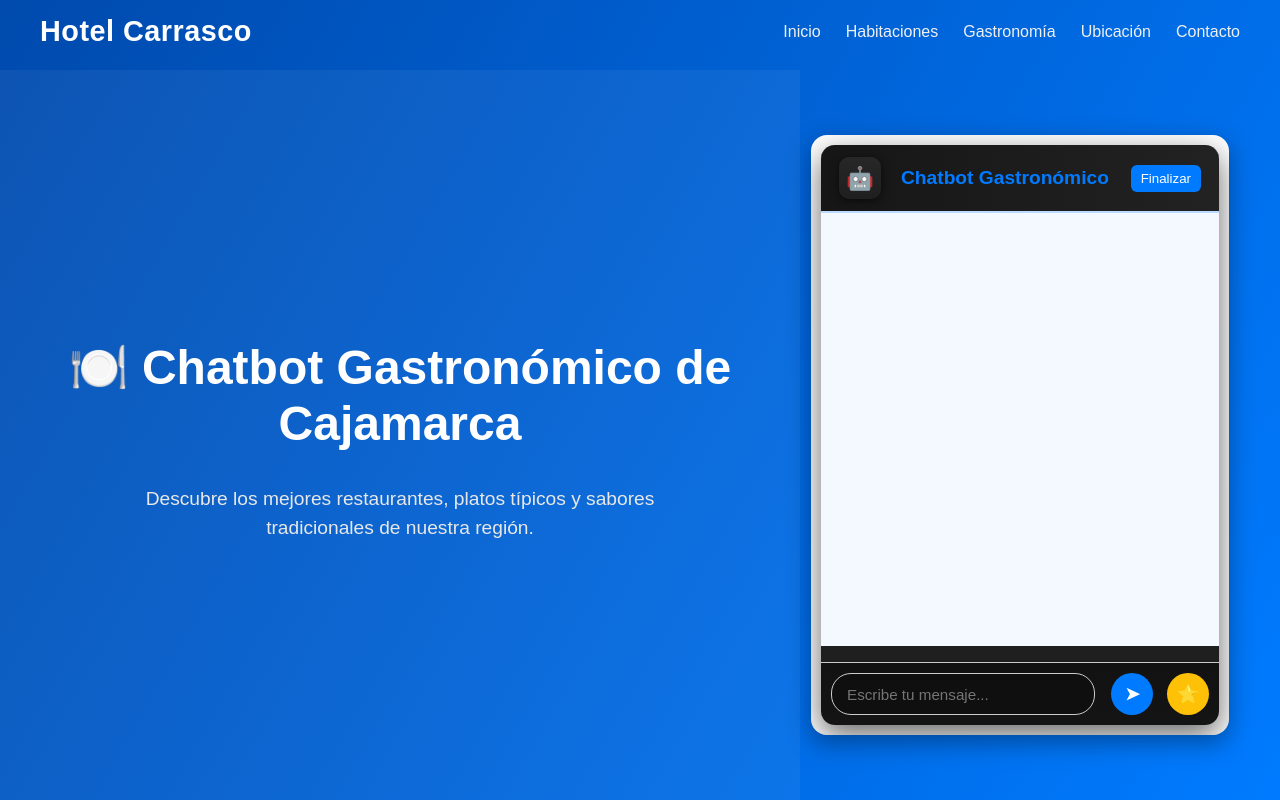
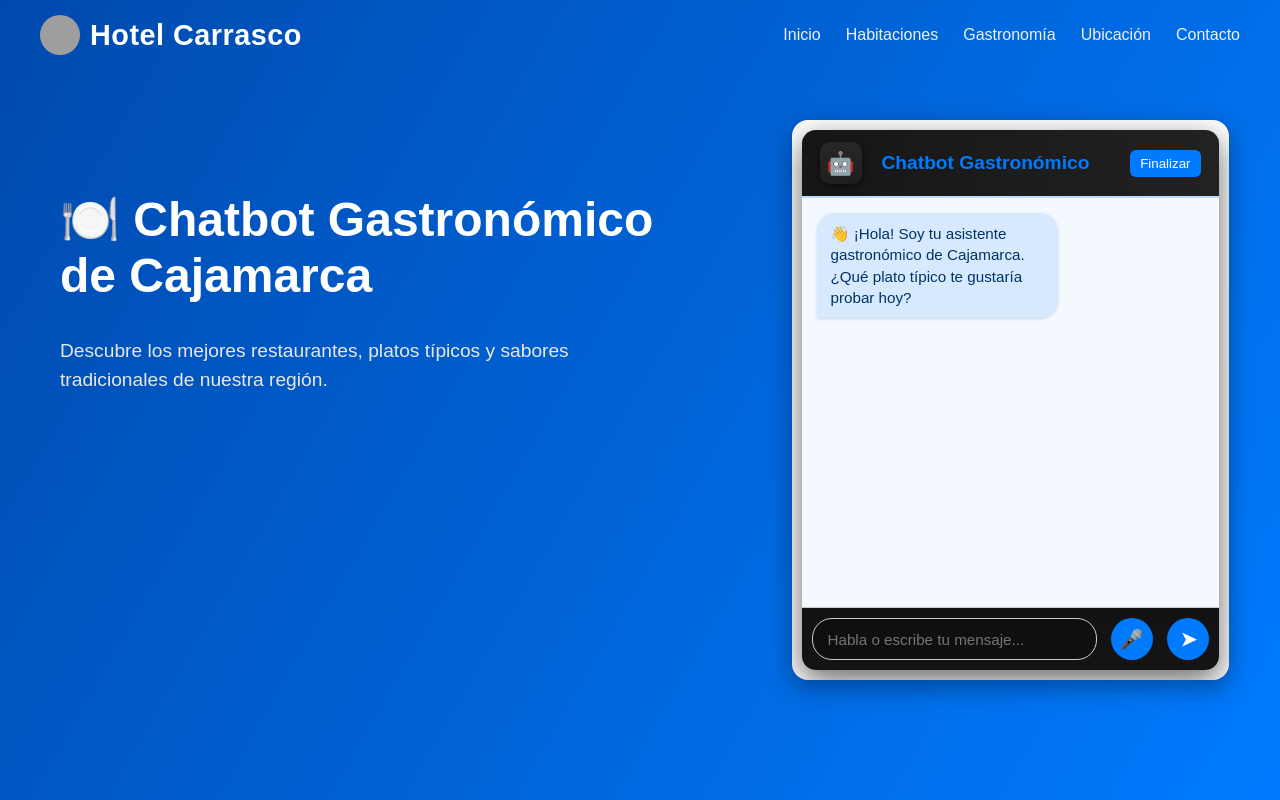
Before and after one commit to EduardoGalvez90/Chatbot_Proyecto_Capstone, a Flask app: page / in a window 1280 px wide. Run offline with Flask 3, Linux system fonts and the light colour scheme; grey boxes are pictures that could not be loaded.

Commit message:
Primer commit de mi chatbot gastronómico

```diff
--- a/app.py
+++ b/app.py
@@ -6,14 +6,17 @@ import re
 from dotenv import load_dotenv
 
 load_dotenv()
-
 app = Flask(__name__)
 
+# 🔹 Configurar API de Gemini
 genai.configure(api_key=os.getenv("GOOGLE_API_KEY"))
 model = genai.GenerativeModel("models/gemini-2.0-flash")
 
 ultimo_plato = None
 
+# -------------------------------
+# SINÓNIMOS DE PLATOS
+# -------------------------------
 SINONIMOS = {
     "chancho": "cerdo",
     "chicharron": "chicharrón",
@@ -28,6 +31,9 @@ SINONIMOS = {
     "chochoca": "sopa de trigo"
 }
 
+# -------------------------------
+# FUNCIONES DE UTILIDAD
+# -------------------------------
 def normalizar_plato(texto):
     texto = texto.lower().strip()
     texto = re.sub(r"[^\w\sáéíóúñ]", "", texto)
@@ -39,29 +45,30 @@ def normalizar_plato(texto):
 def buscar_restaurantes(plato):
     conexion = sqlite3.connect("restaurantes.db")
     cursor = conexion.cursor()
-    cursor.execute(
-        "SELECT nombre, direccion, tipos_comida FROM restaurantes WHERE LOWER(tipos_comida) LIKE ?",
-        ('%' + plato.lower() + '%',)
-    )
+    cursor.execute("""
+        SELECT nombre, direccion, tipos_comida
+        FROM restaurantes
+        WHERE LOWER(tipos_comida) LIKE ? OR LOWER(nombre) LIKE ?
+    """, ('%' + plato.lower() + '%', '%' + plato.lower() + '%'))
     resultados = cursor.fetchall()
     conexion.close()
     return resultados
 
+# -------------------------------
+# DETECCIÓN DE INTENCIÓN
+# -------------------------------
 def es_saludo(texto):
     return any(p in texto for p in ["hola", "buenas", "hey", "qué tal", "buenos días", "buenas tardes"])
 
 def es_agradecimiento(texto):
     return any(p in texto for p in ["gracias", "muchas gracias", "te agradezco"])
 
-def es_confirmacion(texto):
-    return texto.strip() in ["sí", "si", "claro", "ok", "de acuerdo"]
+def es_recomendacion_general(texto):
+    return any(p in texto for p in ["recomiend", "suger", "aconsej", "lugares para comer", "quiero comer"])
 
-def es_negacion(texto):
-    return texto.strip() in ["no", "nop", "no gracias"]
-
-def es_recomendacion_general(texto):
-    return any(p in texto for p in ["recomiend", "suger", "aconsej", "dame un lugar", "un sitio", "lugares para comer", "donde puedo comer"])
-
+# -------------------------------
+# RUTAS
+# -------------------------------
 @app.route("/")
 def home():
     return render_template("chat.html")
@@ -70,90 +77,56 @@ def home():
 def send_message():
     global ultimo_plato
 
-    user_message = request.json["message"].lower().strip()
+    data = request.get_json()
+    if not data or "message" not in data:
+        return jsonify({"response": "No se recibió mensaje válido."}), 400
+
+    user_message = data["message"].lower().strip()
     respuesta = ""
 
+    # 👋 SALUDO
     if es_saludo(user_message):
+        return jsonify({"response": "👋 ¡Hola! Soy tu asistente gastronómico de Cajamarca. ¿Qué plato típico te gustaría probar hoy?"})
+
+    # 🙏 AGRADECIMIENTO
+    if es_agradecimiento(user_message):
+        return jsonify({"response": "😊 ¡De nada! Me alegra poder ayudarte. ¿Quieres que te recomiende otro plato o restaurante?"})
+
+    # 🍽️ RECOMENDACIONES GENERALES
+    if es_recomendacion_general(user_message):
         return jsonify({
-            "response": "👋 ¡Hola! Soy tu asistente gastronómico de Cajamarca. ¿Qué plato típico te gustaría probar hoy?"
+            "response": (
+                "🍽️ Aquí tienes algunos lugares populares en Cajamarca:\n"
+                "🏠 El Cumbe – Jr. Del Comercio 456 (Cuy frito, Caldo verde)\n"
+                "🏠 Sabores del Inca – Jr. Puga 987 (Sopa de morón, Cuy frito)\n"
+                "🏠 La Collpa – Baños del Inca Km 5 (Trucha frita, Chicharrón de cerdo)\n"
+                "🏠 El Porongo – Jr. Cruz de Piedra 416 (Ceviche, Trucha Frita)\n"
+                "🏠 Rokys – Av. Hoyos Rubio 950 (Pollo a la brasa)"
+            )
         })
 
-    if es_agradecimiento(user_message):
-        return jsonify({
-            "response": "😊 ¡De nada! Me alegra poder ayudarte. ¿Te gustaría que te recomiende otro plato o restaurante de Cajamarca?"
-        })
+    # 🔍 BÚSQUEDA DE PLATOS
+    if any(p in user_message for p in ["dónde", "donde", "quiero", "comer", "probar"]):
+        plato = normalizar_plato(user_message)
+        resultados = buscar_restaurantes(plato)
+        if resultados:
+            ultimo_plato = plato
+            respuesta = f"🍽️ Aquí tienes opciones para disfrutar de {plato}:\n"
+            for nombre, direccion, tipo in resultados:
+                respuesta += f"🏠 {nombre}\n📍 {direccion}\n🍽️ {tipo}\n\n"
+            return jsonify({"response": respuesta})
+        else:
+            return jsonify({"response": f"😕 No encontré lugares con {plato}, pero puedo recomendarte cuy frito o caldo verde."})
 
-    if es_confirmacion(user_message):
-        if ultimo_plato:
-            restaurantes = buscar_restaurantes(ultimo_plato)
-            if restaurantes:
-                respuesta = f"🍽️ Aquí tienes opciones en Cajamarca para disfrutar de **{ultimo_plato}**:\n"
-                for nombre, direccion, tipo in restaurantes:
-                    respuesta += f"🏠 {nombre}\n📍 {direccion}\n🍽️ Especialidades: {tipo}\n\n"
-                respuesta += "¿Deseas que te recomiende otro plato típico o lugar similar?"
-                return jsonify({"response": respuesta})
-        return jsonify({
-            "response": "😊 ¡Perfecto! Dime qué plato te gustaría que te recomiende."
-        })
-
-    if es_negacion(user_message):
-        ultimo_plato = None
-        return jsonify({
-            "response": "Está bien 😊. En Cajamarca también puedes probar platos como el **cuy frito**, el **caldo verde** o el **chicharrón**. "
-                        "¿Te gustaría información sobre alguno de ellos?"
-        })
-
-    if es_recomendacion_general(user_message):
-        respuesta = (
-            "🍽️ Aquí tienes algunos lugares populares para disfrutar en Cajamarca:\n"
-            "🏠 Restaurante El Cumbe – Jr. Del Comercio 456 (Cuy frito, Caldo verde)\n"
-            "🏠 Sabores del Inca – Jr. Puga 987 (Cuy frito, Sopa de morón)\n"
-            "🏠 La Collpa – Carretera Baños del Inca Km 5 (Trucha frita, Chicharrón de cerdo)\n"
-            "🏠 El Porongo – Jr. Cruz de Piedra 416 (Ceviche, Trucha Frita)\n"
-            "🏠 Rokys – Av. Hoyos Rubio 950 (Pollo a la brasa)\n\n"
-            "¿Quieres que te recomiende según un plato específico?"
-        )
-        return jsonify({"response": respuesta})
-
-    if any(p in user_message for p in ["dónde", "donde", "quiero", "comer", "probar", "restaurante", "lugar"]):
-        plato_encontrado = re.sub(r"(donde|dónde|quiero|comer|probar|restaurante|lugar|puedo|un|una|el|la|\?)", "", user_message).strip()
-        plato_normalizado = normalizar_plato(plato_encontrado)
-
-        if not plato_normalizado or plato_normalizado == "":
-            respuesta = (
-                "🍽️ Aquí tienes algunos lugares populares para disfrutar en Cajamarca:\n"
-                "🏠 Restaurante El Cumbe – Jr. Del Comercio 456 (Cuy frito, Caldo verde)\n"
-                "🏠 Sabores del Inca – Jr. Puga 987 (Cuy frito, Sopa de morón)\n"
-                "🏠 La Collpa – Carretera Baños del Inca Km 5 (Trucha frita, Chicharrón de cerdo)\n"
-                "🏠 El Porongo – Jr. Cruz de Piedra 416 (Ceviche, Trucha Frita)\n"
-                "🏠 Rokys – Av. Hoyos Rubio 950 (Pollo a la brasa)\n\n"
-                "¿Quieres que te recomiende un plato típico de alguno?"
-            )
-            return jsonify({"response": respuesta})
-
-        resultados = buscar_restaurantes(plato_normalizado)
-        if resultados:
-            ultimo_plato = plato_normalizado
-            respuesta = f"🍽️ Aquí tienes opciones en Cajamarca para disfrutar de **{plato_normalizado}**:\n"
-            for nombre, direccion, tipo in resultados:
-                respuesta += f"🏠 {nombre}\n📍 {direccion}\n🍽️ Especialidades: {tipo}\n\n"
-            respuesta += "¿Deseas que te recomiende otro plato típico o lugar similar?"
-        else:
-            # Sugerencia si no se encuentra
-            ultimo_plato = None
-            respuesta = f"😕 No tengo registros exactos de **{plato_encontrado}**, pero puedo recomendar **cuy frito**, **caldo verde** o **chicharrón**. ¿Quieres que te diga dónde probar alguno?"
-        return jsonify({"response": respuesta})
-
+    # 🧠 RESPUESTA DE GEMINI
     try:
-        respuesta_ia = model.generate_content(
-            f"Eres un asistente gastronómico en Cajamarca. Responde solo sobre comida local. El usuario dice: '{user_message}'"
-        )
+        respuesta_ia = model.generate_content(f"Eres un asistente gastronómico en Cajamarca. El usuario dice: '{user_message}'.")
         respuesta = respuesta_ia.text.strip()
-    except Exception:
+    except Exception as e:
+        print("Error Gemini:", e)
         respuesta = "No entendí bien tu mensaje. Puedo ayudarte con información sobre los mejores platos y restaurantes en Cajamarca."
 
     return jsonify({"response": respuesta})
 
-
 if __name__ == "__main__":
     app.run(debug=True)
--- a/templates/chat.html
+++ b/templates/chat.html
@@ -4,18 +4,22 @@
     <meta charset="utf-8" />
     <title>Chatbot Gastronómico de Comidas Cajamarquinas</title>
     <link rel="stylesheet" href="{{ url_for('static', filename='estilos.css') }}">
+    <link rel="stylesheet" href="https://unpkg.com/leaflet@1.9.4/dist/leaflet.css" />
     <style>
+        /* --- Fondo y estructura general --- */
         body {
              margin: 0;
     padding: 0;
     font-family: 'Poppins', sans-serif;
-            height: 100vh;
+    min-height: 100vh;
     display: flex;
     flex-direction: column;
     background: linear-gradient(120deg, #004aad, #007bff);
     color: white;
+    overflow-x: hidden;
         }
 
+        /* --- Barra superior --- */
         .top-bar {
             width: 100%;
             display: flex;
@@ -24,16 +28,26 @@
             background-color: transparent;
             padding: 15px 40px;
             color: #fff;
-            position: absolute;
+            position: fixed;
             top: 0;
             left: 0;
+            z-index: 10;
         }
 
         .top-bar .logo {
+            display: flex;
+            align-items: center;
+            gap: 10px;
             font-size: 1.8em;
             font-weight: bold;
             color: #fff;
             letter-spacing: 0.5px;
+        }
+
+        .top-bar .logo img {
+            width: 40px;
+            height: 40px;
+            border-radius: 50%;
         }
 
         .top-bar .menu {
@@ -52,22 +66,42 @@
             color: #ffd700;
         }
 
+        /* --- Contenedor principal --- */
        .main-container {
     flex: 1;
     display: flex;
+    flex-direction: column;
+    align-items: center;
+    justify-content: flex-start;
     width: 100%;
-            margin-top: 70px;
+    min-height: calc(100vh - 80px);
+    padding-top: 100px;
+    box-sizing: border-box;
 }
 
+        /* --- Fila con texto y chat --- */
+       .content-row {
+    display: flex;
+    justify-content: space-evenly;
+    align-items: flex-start;
+    width: 100%;
+    max-width: 1300px;
+    padding: 20px;
+    gap: 30px;
+    box-sizing: border-box;
+    margin-bottom: 40px;
+}
+
+        /* --- Información de la izquierda --- */
         .landing-info {
             flex: 1;
             display: flex;
             flex-direction: column;
             justify-content: center;
-            align-items: center;
-            padding: 60px;
-            text-align: center;
-            background: rgba(255, 255, 255, 0.05);
+            align-items: flex-start;
+            padding: 40px;
+            text-align: left;
+            min-width: 260px;
         }
 
         .landing-info h1 {
@@ -83,17 +117,19 @@
             line-height: 1.5;
         }
 
+        /* --- Chat a la derecha --- */
         .chatbot-area {
             flex: 0 0 480px;
             display: flex;
             align-items: center;
             justify-content: center;
-            padding-right: 40px;
+            padding-right: 20px;
+            margin: 0;
         }
 
         .chat-wrapper {
             width: 440px;
-            height: 600px;
+            height: 560px;
             background-color: #ffffff;
             color: #333;
             border-radius: 16px;
@@ -103,6 +139,7 @@
             flex-direction: column;
         }
 
+        /* --- Cabecera del chat --- */
         .chat-header {
             display: flex;
             justify-content: space-between;
@@ -118,10 +155,7 @@
             font-size: 1.2em;
         }
 
-        .bot-avatar {
-            font-size: 1.4em;
-            margin-right: 10px;
-        }
+        .bot-avatar { font-size: 1.4em; margin-right: 10px; }
 
         .btn-mini {
             background-color: #007bff;
@@ -132,28 +166,26 @@
             cursor: pointer;
             transition: background 0.3s;
         }
-        .btn-mini:hover {
-            background-color: #005ecb;
-        }
 
+        .btn-mini:hover { background-color: #005ecb; }
+
+        /* --- Caja de mensajes --- */
         .chat-box {
             flex: 1;
             padding: 15px;
             overflow-y: auto;
             background-color: #f4f8ff;
+            scroll-behavior: smooth;
         }
 
-        .msg {
-            margin-bottom: 12px;
-            display: flex;
-        }
+        .msg { margin-bottom: 12px; display: flex; }
 
         .msg.bot .msg-content {
             background-color: #d6e9ff;
             color: #003366;
             align-self: flex-start;
             border-radius: 18px 18px 18px 0;
-            box-shadow: 0 1px 3px rgba(0, 0, 0, 0.15);
+            box-shadow: 0 1px 3px rgba(0,0,0,0.15);
         }
 
         .msg.user .msg-content {
@@ -161,7 +193,7 @@
             color: white;
             align-self: flex-end;
             border-radius: 18px 18px 0 18px;
-            box-shadow: 0 1px 3px rgba(0, 0, 0, 0.15);
+            box-shadow: 0 1px 3px rgba(0,0,0,0.15);
         }
 
         .msg-content {
@@ -171,6 +203,7 @@
             line-height: 1.4em;
         }
 
+        /* --- Input del chat --- */
         .input-area {
             display: flex;
             padding: 10px;
@@ -187,78 +220,80 @@
             font-size: 0.95em;
         }
 
-        .send-btn {
+        .send-btn, .mic-btn {
             background-color: #007bff;
             color: white;
             border: none;
             border-radius: 50%;
             width: 42px;
             height: 42px;
-            margin-left: 8px;
+            margin-left: 6px;
             cursor: pointer;
-            font-size: 1.1em;
+            font-size: 1.2em;
             transition: background 0.3s ease;
         }
 
-        .send-btn:hover {
-            background-color: #005ecb;
+        .send-btn:hover, .mic-btn:hover { background-color: #005ecb; }
+
+        .mic-btn.listening {
+            background-color: #ff4d4d;
+            animation: pulse 1s infinite;
         }
 
-        .rating-btn {
-            background-color: #ffc107;
-            border: none;
-            border-radius: 50%;
-            width: 42px;
-            height: 42px;
-            margin-left: 6px;
-            cursor: pointer;
-            font-size: 1.1em;
-            transition: background 0.3s ease;
+        @keyframes pulse {
+            0% { box-shadow: 0 0 0 0 rgba(255,0,0,0.7); }
+            70% { box-shadow: 0 0 0 10px rgba(255,0,0,0); }
+            100% { box-shadow: 0 0 0 0 rgba(255,0,0,0); }
         }
 
-        .rating-btn:hover {
-            background-color: #e0a800;
+        /* --- Mapa debajo --- */
+        #map {
+            width: 90%;
+            height: 300px;
+            border-radius: 12px;
+            margin: 25px 0 40px 0;
+            box-shadow: 0 8px 25px rgba(0, 0, 0, 0.35);
         }
 
-        #quickOptions {
-            display: flex;
-            flex-wrap: wrap;
-            gap: 8px;
-            justify-content: center;
-            margin-top: 8px;
-            padding: 0 8px 8px;
+        /* --- Responsive --- */
+        @media (max-width: 1024px) {
+            .content-row {
+                flex-direction: column;
+                align-items: center;
             }
 
-        .quick-btn {
-            background-color: #007bff;
-            color: white;
-            border: none;
-            border-radius: 20px;
-            padding: 8px 16px;
-            cursor: pointer;
-            transition: background-color 0.3s ease;
-            font-size: 0.9em;
+            .landing-info {
+                align-items: center;
+                text-align: center;
             }
 
-        .quick-btn:hover {
-            background-color: #0056b3;
+            .chat-wrapper {
+                width: 90%;
+                height: 520px;
+                margin-top: 20px;
+            }
         }
     </style>
 </head>
 <body>
-
+    <!-- Barra superior -->
     <div class="top-bar">
-        <div class="logo">Hotel Carrasco</div>
+        <div class="logo">
+            <img src="{{ url_for('static', filename='hotel_icon.png') }}" alt="Hotel Icon">
+            Hotel Carrasco
+        </div>
         <div class="menu">
             <a href="">Inicio</a>
-            <a href="https://www.booking.com/hotel/pe/hostal-carrasco-cajamarca-cajamarca.es.html?aid=356980&label=gog235jc-10CAsosQFCI2hvc3RhbC1jYXJyYXNjby1jYWphbWFyY2EtY2FqYW1hcmNhSFJYA2ixAYgBAZgBM7gBF8gBDNgBA-gBAfgBAYgCAagCAbgC8_ShxwbAAgHSAiRhZjE1NWFmYy1kYzhlLTQ3ZWEtYjk2MS1kNjk3MDk0ZDg1MTPYAgHgAgE&sid=5cc63f1a38f0621d2122126e2125bbd0&dist=0&keep_landing=1&sb_price_type=total&type=total&#hp_facilities_box" target="_blank">Habitaciones</a>
-            <a href="https://megatoursperu.com/los-platos-tipicos-mas-ricos-de-cajamarca/" target="_blank" >Gastronomía</a>
-            <a href="https://www.google.com/maps/place/HOSTAL+CARRASCO/@-7.1440666,-78.5196318,17z/data=!4m20!1m10!3m9!1s0x91b25b644e0db9bd:0x708584e3a6081305!2sHOSTAL+CARRASCO!5m2!4m1!1i2!8m2!3d-7.1440666!4d-78.5196318!16s%2Fg%2F11m5dvf0dh!3m8!1s0x91b25b644e0db9bd:0x708584e3a6081305!5m2!4m1!1i2!8m2!3d-7.1440666!4d-78.5196318!16s%2Fg%2F11m5dvf0dh?entry=ttu&g_ep=EgoyMDI1MTAwNy4wIKXMDSoASAFQAw%3D%3D" target="_blank">Ubicación</a>
-            <a href="https://www.google.com/travel/search?q=hotel%20carrasco%20cajamarca&g2lb=4965990%2C4969803%2C72302247%2C72317059%2C72414906%2C72471280%2C72472051%2C72485658%2C72560029%2C72573224%2C72616120%2C72647020%2C72686036%2C72803964%2C72882230%2C72958624%2C72959983%2C73010541%2C73059275%2C73064764%2C73107089%2C73124299&hl=es-PE&gl=pe&cs=1&ssta=1&ts=CAEaSQopEicyJTB4OTFiMjViNjQ0ZTBkYjliZDoweDcwODU4NGUzYTYwODEzMDUSHBIUCgcI6Q8QCxgCEgcI6Q8QCxgDGAEyBAgAEAA&qs=CAEyE0Nnb0loYWFnc0xxYzRjSndFQUU4AkIJCQUTCKbjhIVwQgkJBRMIpuOEhXA&ap=ugEIb3ZlcnZpZXc&ictx=111" target="_blank">Contacto</a>
+            <a href="https://www.booking.com/hotel/pe/hostal-carrasco-cajamarca-cajamarca.es.html" target="_blank">Habitaciones</a>
+            <a href="https://megatoursperu.com/los-platos-tipicos-mas-ricos-de-cajamarca/" target="_blank">Gastronomía</a>
+            <a href="https://www.google.com/maps/place/HOSTAL+CARRASCO/" target="_blank">Ubicación</a>
+            <a href="https://www.google.com/travel/search?q=hotel%20carrasco%20cajamarca" target="_blank">Contacto</a>
         </div>
     </div>
 
+    <!-- Contenido principal -->
     <div class="main-container">
+        <div class="content-row">
             <div class="landing-info">
                 <h1>🍽️ Chatbot Gastronómico de Cajamarca</h1>
                 <p>Descubre los mejores restaurantes, platos típicos y sabores tradicionales de nuestra región.</p>
@@ -278,25 +313,31 @@
                         </div>
 
                         <div class="chat-box" id="chatBox"></div>
-
                         <div id="quickOptions"></div>
 
                         <div class="input-area">
-                        <input id="userInput" type="text" placeholder="Escribe tu mensaje..." autocomplete="off" />
+                            <input id="userInput" type="text" placeholder="Habla o escribe tu mensaje..." autocomplete="off" />
+                            <button id="micBtn" class="mic-btn" title="Hablar">🎤</button>
                             <button id="sendBtn" class="send-btn">➤</button>
-                        <button id="ratingBtn" class="rating-btn" title="Calificar">⭐</button>
                         </div>
                     </div>
                 </div>
             </div>
         </div>
 
+        <!-- 🗺️ Mapa debajo -->
+        <div id="map"></div>
+    </div>
+
+    <!-- Librería Leaflet -->
+    <script src="https://unpkg.com/leaflet@1.9.4/dist/leaflet.js"></script>
+
+    <!-- Script principal -->
     <script>
     const chatBox = document.getElementById("chatBox");
     const userInput = document.getElementById("userInput");
     const sendBtn = document.getElementById("sendBtn");
-const ratingBtn = document.getElementById("ratingBtn");
-const quickOptions = document.getElementById("quickOptions");
+    const micBtn = document.getElementById("micBtn");
 
     function addMessage(text, cls="bot") {
         const div = document.createElement("div");
@@ -313,40 +354,83 @@ async function sendMessageToServer(message) {
                 headers: { "Content-Type": "application/json" },
                 body: JSON.stringify({ message })
             });
-        const data = await res.json();
-        return data;
+            if (!res.ok) throw new Error("Servidor no respondió correctamente");
+            return await res.json();
         } catch (err) {
-        console.error(err);
-        return { response: "Error: no se pudo contactar con el servidor." };
+            console.error("❌ Error en fetch:", err);
+            return { response: "⚠️ Error: no se pudo contactar con el servidor." };
         }
     }
 
-async function handleSend(text = null) {
-    const message = text || userInput.value.trim();
+    let voicesReady = false;
+    function ensureVoicesLoaded() {
+        return new Promise(resolve => {
+            const id = setInterval(() => {
+                if (speechSynthesis.getVoices().length !== 0) {
+                    voicesReady = true;
+                    clearInterval(id);
+                    resolve();
+                }
+            }, 100);
+        });
+    }
+
+    async function speak(text) {
+        await ensureVoicesLoaded();
+        const voices = speechSynthesis.getVoices();
+        const utter = new SpeechSynthesisUtterance(text);
+        utter.lang = "es-PE";
+        utter.voice = voices.find(v => v.lang.includes("es")) || voices[0];
+        speechSynthesis.speak(utter);
+    }
+
+    function startVoiceRecognition() {
+        if (!("webkitSpeechRecognition" in window)) {
+            alert("Tu navegador no soporta reconocimiento de voz.");
+            return;
+        }
+
+        const recognition = new webkitSpeechRecognition();
+        recognition.lang = "es-PE";
+        recognition.onstart = () => micBtn.classList.add("listening");
+        recognition.onend = () => micBtn.classList.remove("listening");
+        recognition.onresult = async (event) => {
+            const transcript = event.results[0][0].transcript;
+            addMessage("Tú: " + transcript, "user");
+            const data = await sendMessageToServer(transcript);
+            addMessage("Bot: " + data.response, "bot");
+            speak(data.response);
+        };
+        recognition.start();
+    }
+
+    function initMap() {
+        const map = L.map("map").setView([-7.1617, -78.5128], 13);
+        L.tileLayer("https://{s}.tile.openstreetmap.org/{z}/{x}/{y}.png", {
+            attribution: "&copy; OpenStreetMap contributors"
+        }).addTo(map);
+        L.marker([-7.1617, -78.5128]).addTo(map)
+          .bindPopup("📍 Cajamarca Centro")
+          .openPopup();
+    }
+
+    window.addEventListener("load", async () => {
+        addMessage("👋 ¡Hola! Soy tu asistente gastronómico de Cajamarca. ¿Qué plato típico te gustaría probar hoy?");
+        await speak("Hola, soy tu asistente gastronómico de Cajamarca. ¿Qué plato típico te gustaría probar hoy?");
+        initMap();
+    });
+
+    sendBtn.addEventListener("click", async () => {
+        const message = userInput.value.trim();
         if (!message) return;
-
         addMessage("Tú: " + message, "user");
         userInput.value = "";
-    quickOptions.innerHTML = "";
+        const data = await sendMessageToServer(message);
+        addMessage("Bot: " + data.response, "bot");
+        speak(data.response);
+    });
 
-    const data = await sendMessageToServer(message);
-    const botReply = data.response;
-    addMessage("Bot: " + botReply, "bot");
-
-    if (data.options && data.options.length > 0) {
-        quickOptions.innerHTML = "";
-        data.options.forEach(opt => {
-            const btn = document.createElement("button");
-            btn.className = "quick-btn";
-            btn.textContent = opt;
-            btn.onclick = () => handleSend(opt);
-            quickOptions.appendChild(btn);
-        });
-    }
-}
-
-sendBtn.addEventListener("click", () => handleSend());
-userInput.addEventListener("keydown", (e) => { if (e.key === "Enter") handleSend(); });
+    micBtn.addEventListener("click", startVoiceRecognition);
     </script>
 </body>
 </html>
```
Also changed, not shown: crear_db.py (+30 -16 lines). Lines whose indentation alone changed are shown as unchanged.
